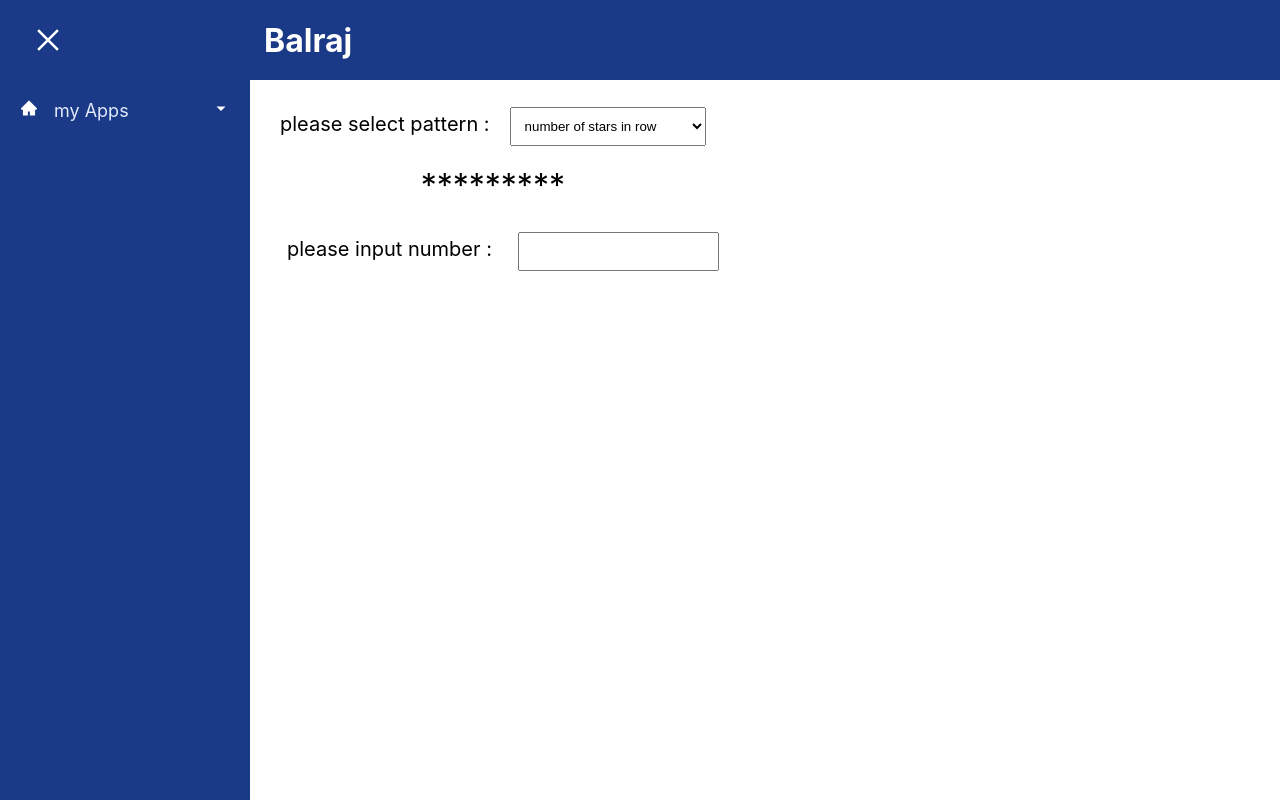
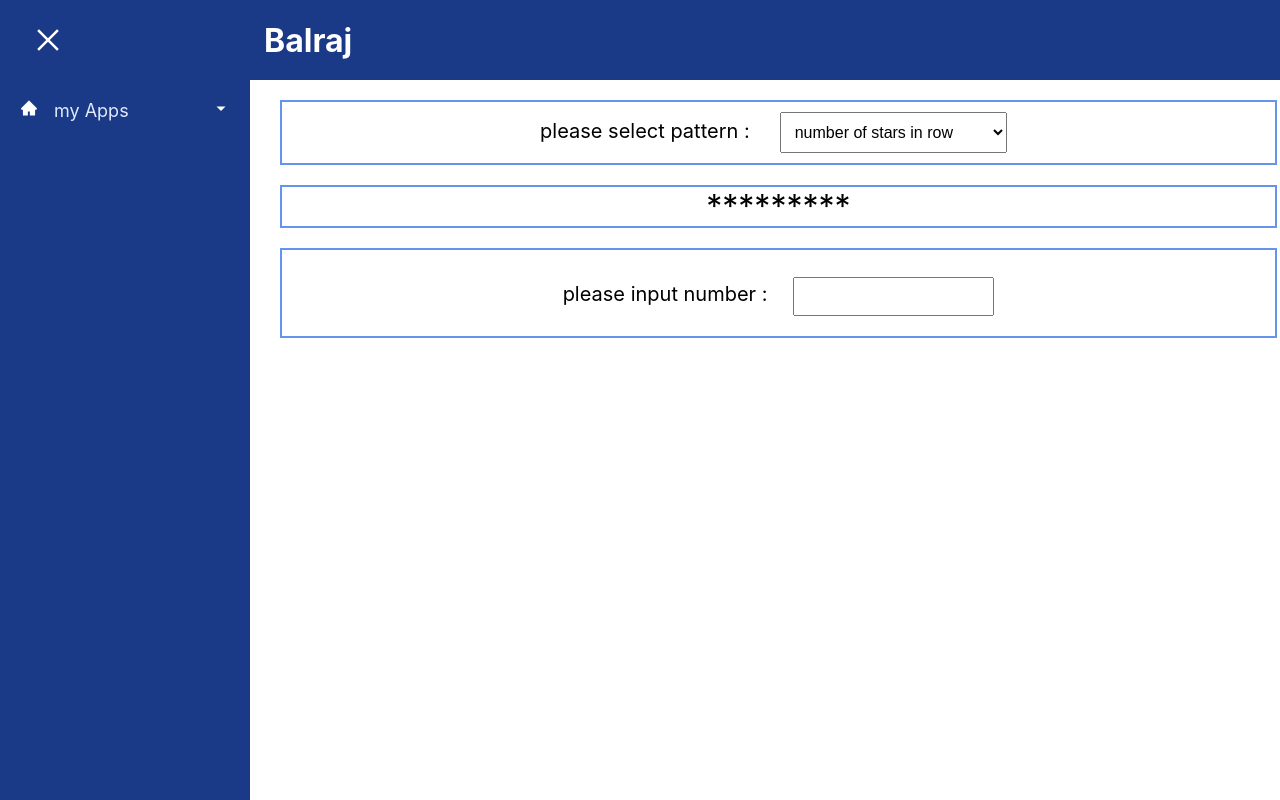
Before and after one commit to Balraj5252/test, a React (Create React App) app: page /my/patterns in a window 1280 px wide. Built offline with nearby package versions, Linux system fonts and the light colour scheme.

Commit message:
added some styles and using block view

```diff
--- a/src/App.css
+++ b/src/App.css
@@ -9,7 +9,7 @@
 .contact,
 .events,
 .support {
-  display: flex;
+  display: inline-block;
   margin-left: 260px;
   font-size: 2rem;
 }
@@ -21,14 +21,11 @@
 .contact,
 .events,
 .support {
-  display: flex;
+  display: inline-block;
   margin-left: 20px;
   font-size: 2rem;
 }
 
-.App {
-  text-align: center;
-}
 
 .App-logo {
   height: 40vmin;
@@ -86,3 +83,22 @@ td {
   border-bottom: 1px solid cornflowerblue;
   border-left: 1px solid cornflowerblue;
 }
+
+
+select {
+  padding: 10px;
+  margin: 10px;
+  font-size: medium;
+}
+
+select:not {
+  background-color: cornflowerblue;
+}
+
+
+span {
+  text-align: center;
+  max-width: 100%;
+  overflow: hidden;
+  word-break: break-all;
+}
--- a/src/my/patterns/index.js
+++ b/src/my/patterns/index.js
@@ -25,22 +25,22 @@ const Patterns = () => {
     }
     return (
         <div>
-            <div style={{margin: "20px"}}>
-                <label style={{fontSize : "20px", marginRight: "20px"}}>
+            <div style={{margin: "20px", border: '2px solid cornflowerblue', textAlign:"center"}}>
+                <span style={{fontSize : "20px", marginRight: "20px"}}>
                     please select pattern :
-                </label>
-                <select onChange={ssp} style={{padding: 10}} >
-                    {patternData.map((item, index) => {
+                </span>
+                <select onChange={ssp} >
+                    {patternData.map((item) => {
                         return(
-                            <option value={item.id} style={{background:"blue"}}>{item.name}</option>
+                            <option value={item.id} key={item.id}>{item.name}</option>
                         );
                     })}
                 </select>
             </div>
-            <div>
+            <div style={{margin: "20px", border: '2px solid cornflowerblue', textAlign:"center"}}>
                 {selectedPattern.example}
             </div>
-            <div>
+            <div style={{margin: "20px", border: '2px solid cornflowerblue', textAlign:"center"}}>
                 {switchCase()}
             </div>
 
--- a/src/my/patterns/patternData.js
+++ b/src/my/patterns/patternData.js
@@ -9,6 +9,6 @@ export const patternData = [
     {
         id: 1,
         name: "number of stars in column",
-        example: <span> * <br/> *<br/>* </span>
+        example: <span>*<br/>*<br/>*</span>
     }
 ];
--- a/src/my/patterns/rowStars.js
+++ b/src/my/patterns/rowStars.js
@@ -26,7 +26,7 @@ const RowStars = () => {
                 }}
             />
 
-            <p style={{fontSize : "40px", color: "#4f567c", marginTop : "20px", flex: "fit-content"}}> {stars}</p>
+            <span style={{fontSize : "40px", color: "#4f567c"}}> {stars} </span>
         </div>
     );
 }
--- a/src/my/util.js
+++ b/src/my/util.js
@@ -2,7 +2,7 @@
 
 export const CustomInput = (props) => {
     return (
-        <div style={{marginLeft : "20px",marginTop: "20px", alignContent: " center"}}>
+        <div style={{margin: "20px", alignContent: " center"}}>
             <label style={{fontSize : "20px", marginRight: "20px"}}>
                 {props.props.label}
             </label>
--- a/src/sidebar/index.js
+++ b/src/sidebar/index.js
@@ -35,12 +35,17 @@ const NavIcon = styled(Link)`
 let sideStyle = "sidebarhome";
 let marginstyle = "200px";
 const SideMenu = () => {
+    const { innerWidth: width } = window;
+    console.log(width)
+    let widthReq = width - (width * 0.19);
     const [sidebar, setSidebar] = useState(true);
     const showSidebar = () => {
         if (sidebar) {
+            widthReq = width - (width * 0.19);
             sideStyle = "home";
             marginstyle = "20px";
         } else {
+            widthReq = width - 200;
             sideStyle = "sidebarhome";
             marginstyle = "200px";
         }
@@ -71,19 +76,19 @@ const SideMenu = () => {
             <Routes>
                 <Route
                     path="/my/tac"
-                    element={<div><Tic /></div>}
+                    element={<Tic />}
                 />
                 <Route
                     path="/my/table"
-                    element={<div><TableData /></div>}
+                    element={<TableData />}
                 />
                 <Route
                     path="/my/charPrint"
-                    element={<div><CharacterPrint /></div>}
+                    element={<CharacterPrint />}
                 />
                 <Route
                     path="/my/patterns"
-                    element={<div><Patterns /></div>}
+                    element={<div style={{width: widthReq}}><Patterns /></div>}
                 />
                     {/*<Route*/}
                 {/*    path="/about-us/aim"*/}
```
